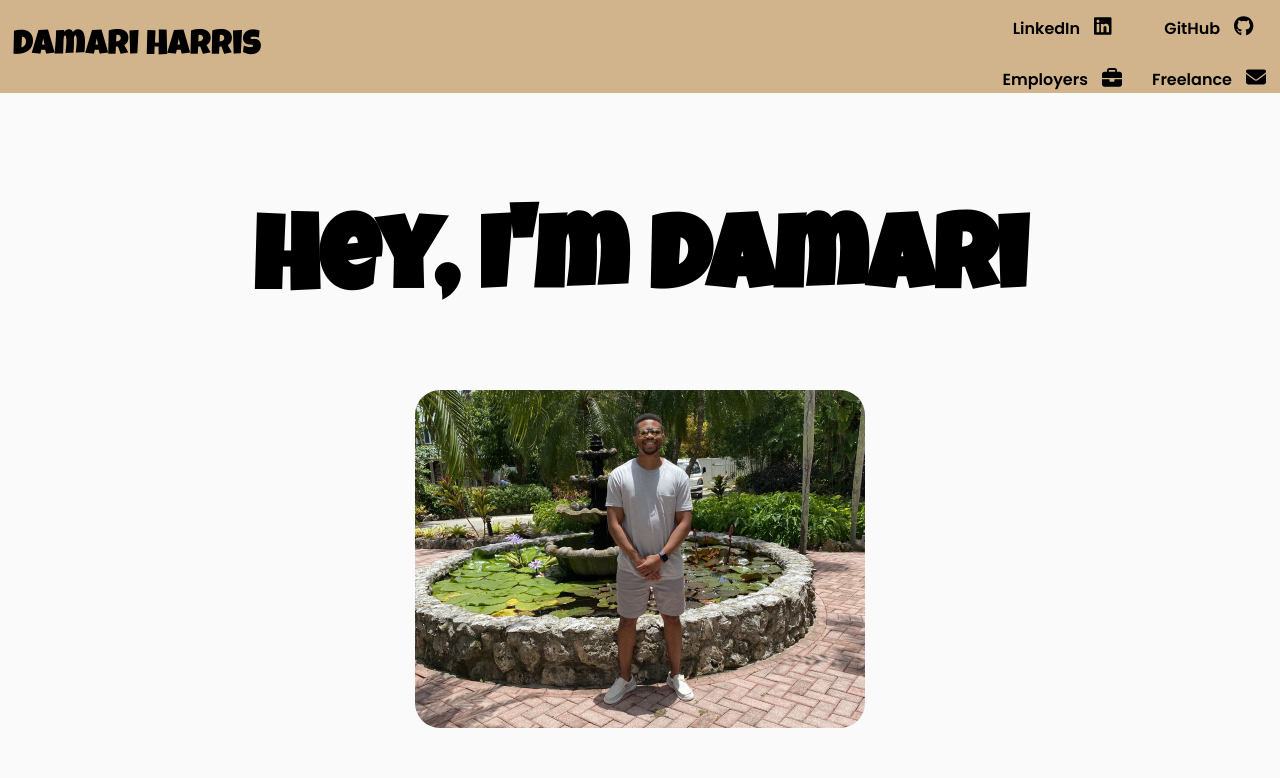
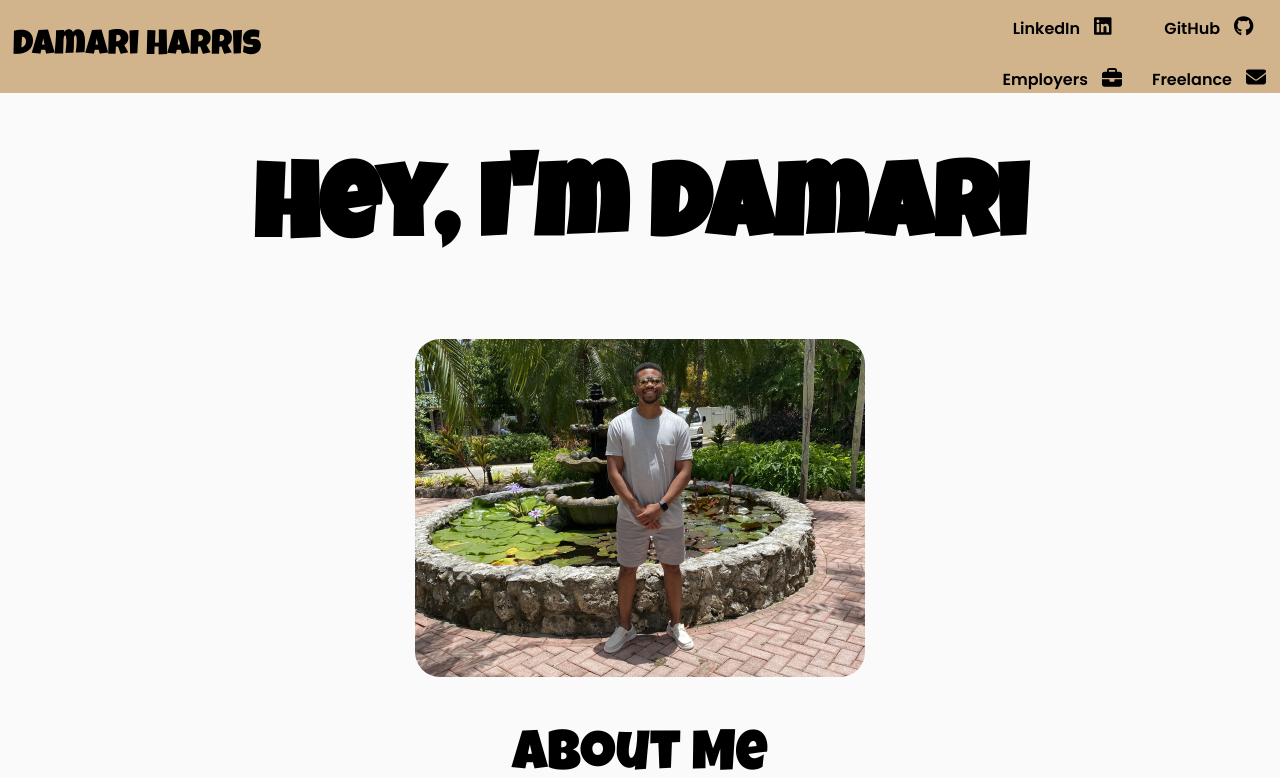
Before and after one commit to dtharris95/damari-harris-portfolio, a React (Create React App) app: page / in a window 1280 px wide. Shown: the top 778 px of the page. Built offline with nearby package versions, Linux system fonts and the light colour scheme.

Commit message:
Update index.scss

```diff
--- a/src/components/Homepage/index.scss
+++ b/src/components/Homepage/index.scss
@@ -19,7 +19,7 @@ body {
 }
 
 .header-container {
-    padding-top: 5%;
+    // padding-top: 5%;
     // padding-bottom: 25%;
 }
 
```
